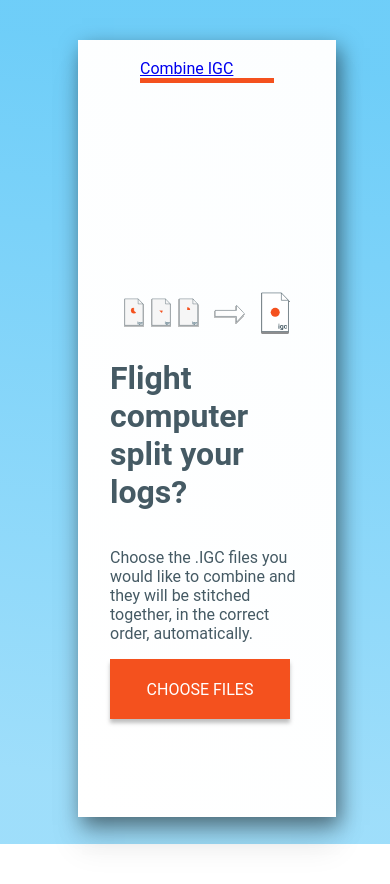
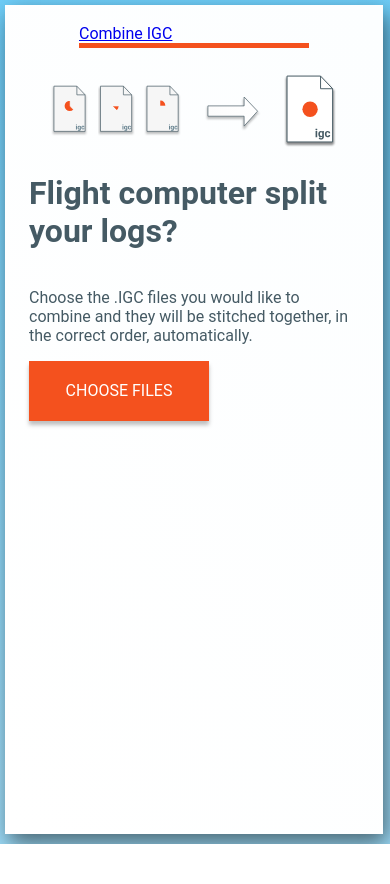
Before and after one commit to Rabshab/combine-igc-front-end, a plain HTML site: page index.html in a window 390 px wide. After the commit the page ends 844 px from the top, so only its background shows below. Drawn offline with Linux system fonts and the light colour scheme.

Commit message:
Improve styling

```diff
--- a/style.css
+++ b/style.css
@@ -22,10 +22,20 @@
 }
 
 @media (max-width: 768px) {
-  .content-container {
+  .container {
     width: calc(100vw - 80px);
     height: calc(100vh - 80px);
     margin: 20px 20px 20px 20px;
+    padding: 1px 18px 18px 18px;
+  }
+}
+
+@media (max-width: 460px) {
+  .container {
+    width: calc(100vw - 60px);
+    height: calc(100vh - 40px);
+    margin: 5px 5px 5px 5px;
+    padding: 1px 24px 24px 24px;
   }
 }
 
```
